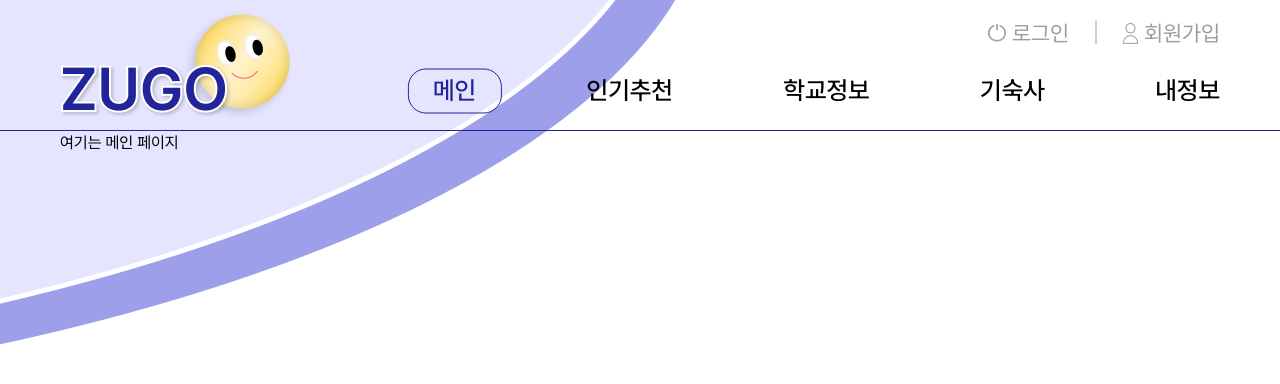
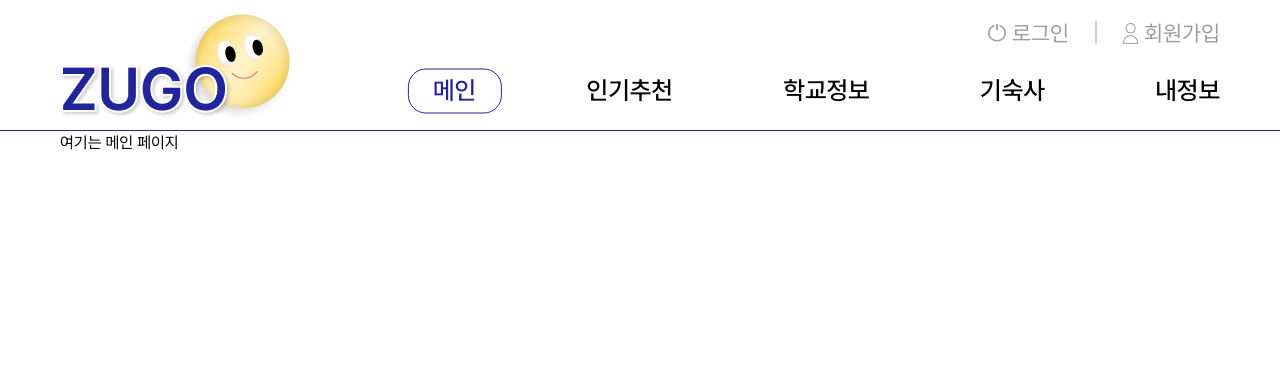
Before and after one commit to 2024-line4/ZUGO-FE, a Next.js app: page / in a window 1280 px wide. Shown: the top 384 px of the page. Built offline with nearby package versions, Linux system fonts and the light colour scheme.

Commit message:
main과 다른 페이지의 백그라운드 이미지 분류

```diff
--- /dev/null
+++ b/src/app/(main)/_components/(Bg)/DefineBgImage.tsx
@@ -0,0 +1,35 @@
+"use client";
+
+import { ReactNode } from "react";
+import NotMainBgCircleInner from "@/../public/not-main-bg-circle-inner.png";
+import NotMainBgCircleOuter from "@/../public/not-main-bg-circle-outer.png";
+import { usePathname } from "next/navigation";
+import Image from "next/image";
+
+type Props = {
+  children: ReactNode;
+};
+
+export default function DefineBgImage({ children }: Readonly<Props>) {
+  const url = usePathname();
+
+  return (
+    <>
+      {url !== "/" && (
+        <>
+          <Image
+            className="absolute top-0 left-0 z-[-998] "
+            src={NotMainBgCircleInner}
+            alt="inner-circle"
+          />
+          <Image
+            className="absolute top-0 left-0  z-[-999]"
+            src={NotMainBgCircleOuter}
+            alt="outer-circle"
+          />
+        </>
+      )}
+      {children}
+    </>
+  );
+}
--- a/src/app/(main)/layout.tsx
+++ b/src/app/(main)/layout.tsx
@@ -1,17 +1,18 @@
 import { ReactNode } from "react";
 import Nav from "./_components/(Nav)/Nav";
 import Footer from "./_components/(footer)/footer";
+import DefineBgImage from "./_components/(Bg)/DefineBgImage";
 
 type Props = {
   children: ReactNode;
 };
 
-export default function layout({ children }: Readonly<Props>) {
+export default function Layout({ children }: Readonly<Props>) {
   return (
-    <>
+    <DefineBgImage>
       <Nav />
       <main className="mx-[60px]">{children}</main>
       {/* <Footer /> */}
-    </>
+    </DefineBgImage>
   );
 }
--- a/src/app/globals.css
+++ b/src/app/globals.css
@@ -19,32 +19,9 @@
         min-height: 100dvh;
     }
 
-    body::before {
-        content: "";
-        position: absolute;
-        top: 0;
-        left: 0;
-        width: 674px;
-        height: 381px;
-        background-image: url("/common-bg-circle-inner.png");
-        z-index: -99998;
-    }
-
-    body::after {
-        content: "";
-        position: absolute;
-        top: 0;
-        left: 0;
-        width: 713px;
-        height: 416px;
-        background-image: url("/common-bg-circle-outer.png");
-        z-index: -99999;
-    }
-
     li,
     ol {
         list-style: none;
     }
 
-
 }
```
Also changed, not shown: public/not-main-bg-circle-inner.png (renamed from public/common-bg-circle-inner.png), public/not-main-bg-circle-outer.png (renamed from public/common-bg-circle-outer.png).
